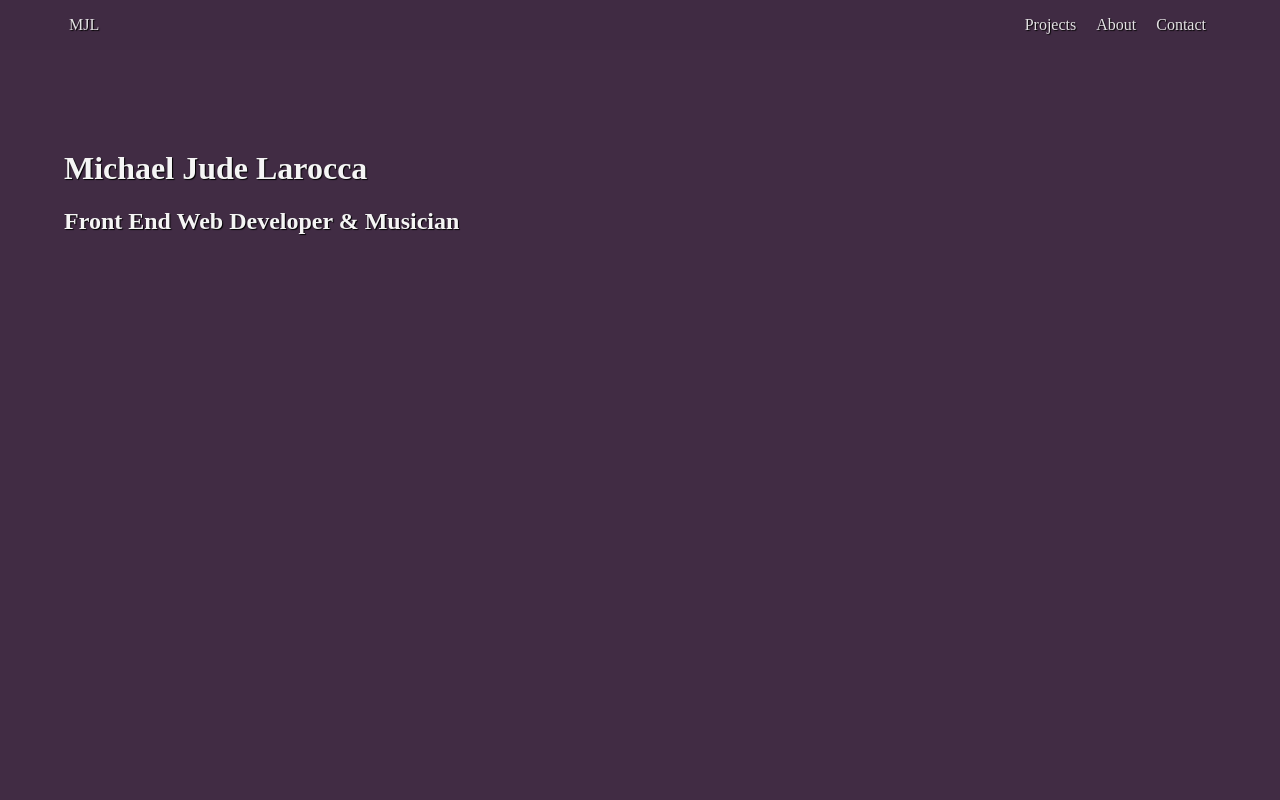
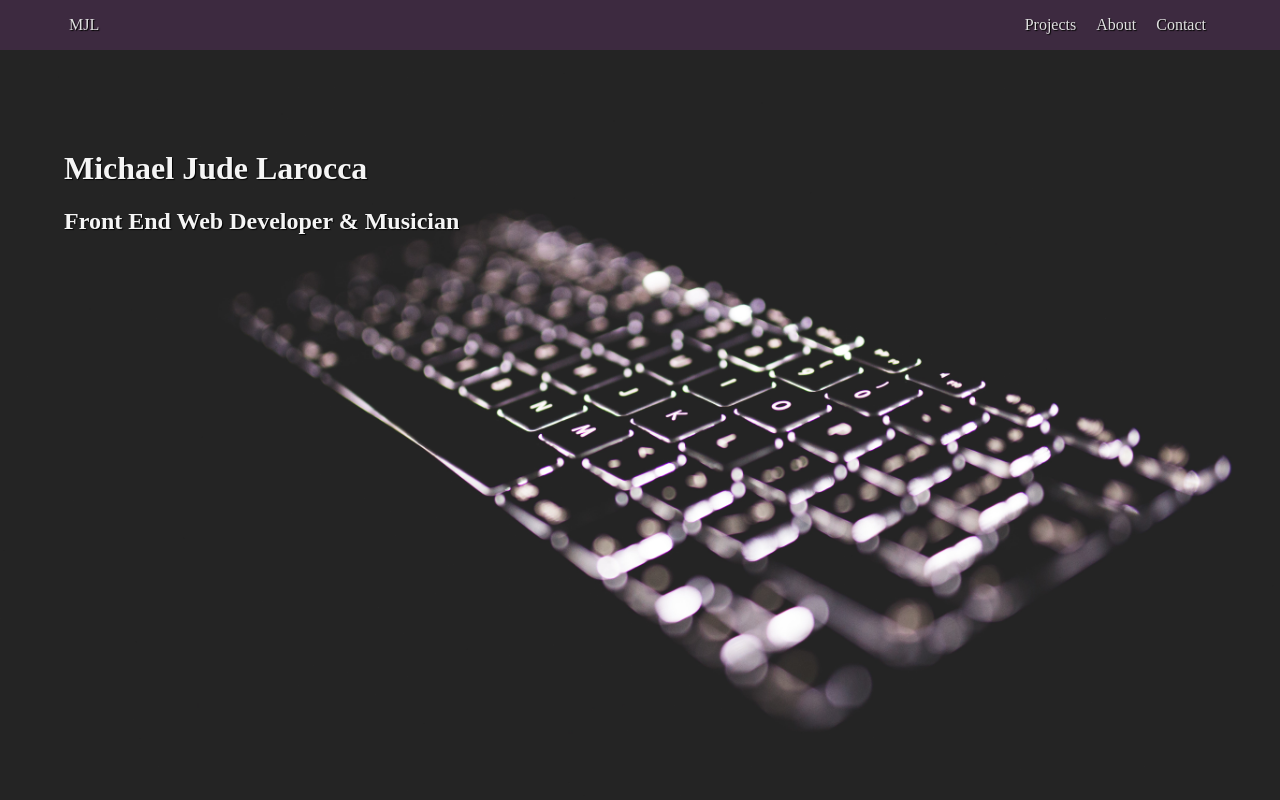
Before and after one commit to MichaelLarocca/MJL_Website, a website: page dist/index.html in a window 1280 px wide. Shown: the top 800 px of the page. Drawn offline with Linux system fonts and the light colour scheme; the site is published under a folder, as on GitHub Pages, so addresses that start at the root find nothing; a web font is replaced by a local one.

Commit message:
Fixed image path

```diff
--- a/scss/main.scss
+++ b/scss/main.scss
@@ -13,7 +13,7 @@ body {
 
   font-family: "Petrona", serif;
 
-  background-image: url("/dist/img/pexels-negative-space-34153.jpg");
+  background-image: url("../img/pexels-negative-space-34153.jpg");
   object-fit: cover;
   background-position: cover;
   background-size: 100%;
```
Also changed, not shown: dist/css/main.css.
